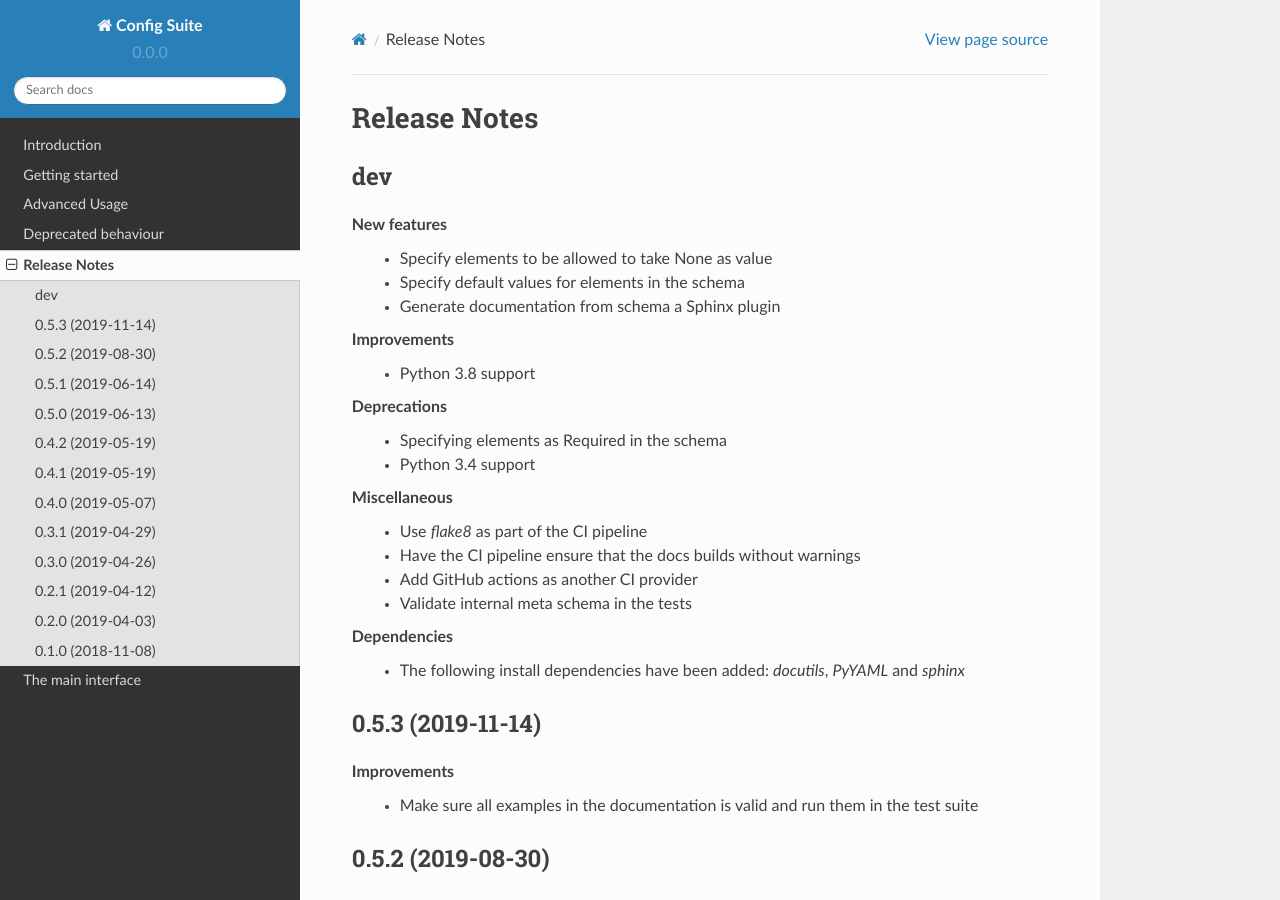
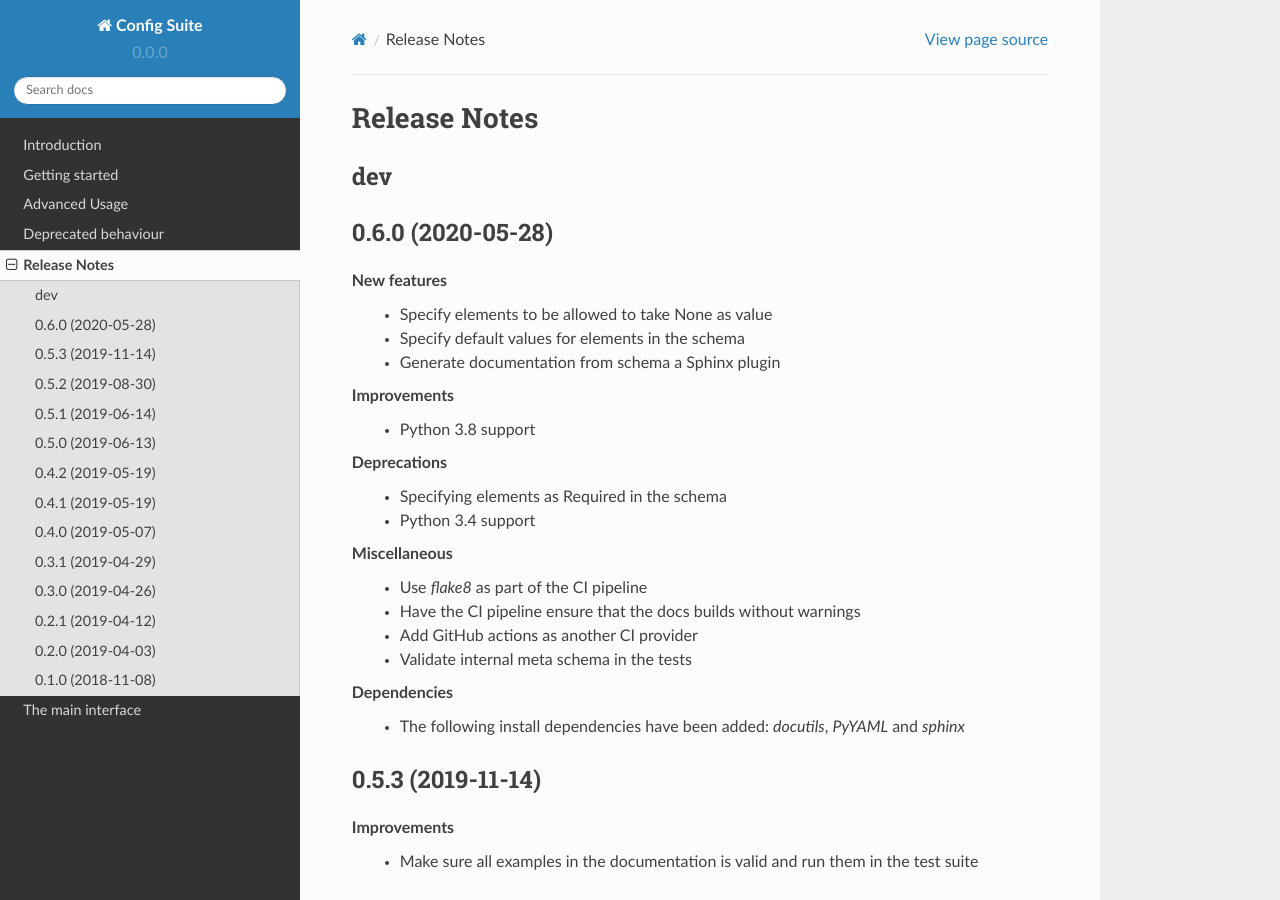
Before and after one commit to equinor/configsuite, a Sphinx documentation site: the page built from docs/source/release_notes.rst, in a window 1280 px wide and 900 px high. Built offline with Sphinx 7.4.7 and the Read the Docs theme 2.0.0, drawn with Linux system fonts in a browser that asks for light colours; the version number is read from the project's files by our own code.

Commit message:
Make 0.6 release notes

```diff
--- a/docs/source/release_notes.rst
+++ b/docs/source/release_notes.rst
@@ -12,6 +12,9 @@ Release Notes
 
 dev
 ---
+
+0.6.0 (2020-05-28)
+------------------
 
 **New features**
  - Specify elements to be allowed to take None as value
```
